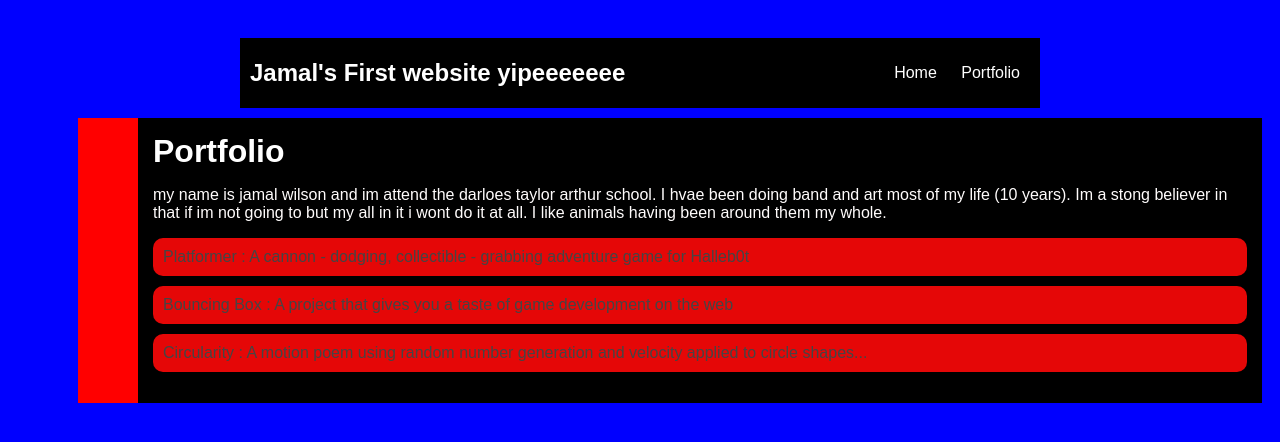
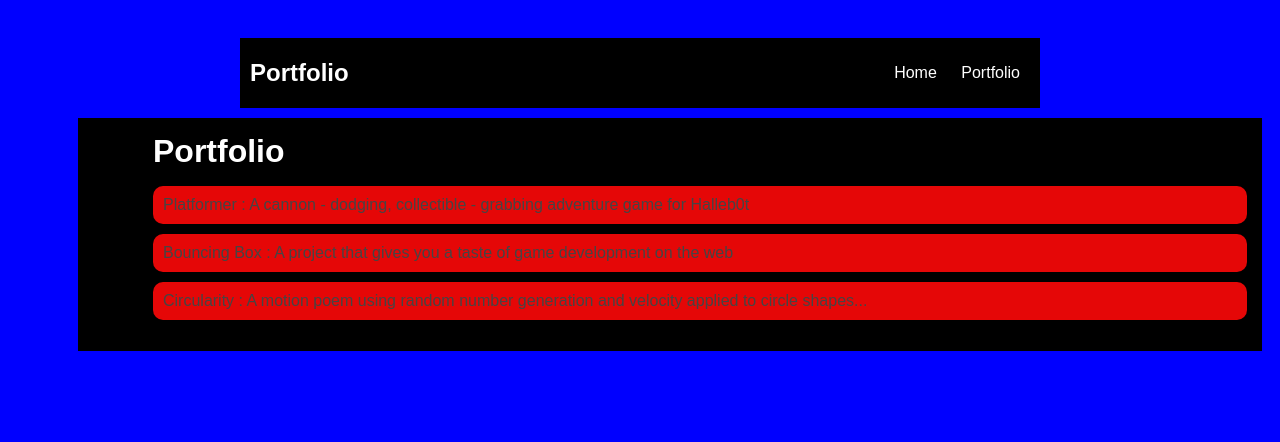
Before and after one commit to moneyxgohenyt/moneyxgohenyt.github.io, a plain HTML site: page portfolio.html in a window 1280 px wide. Drawn offline with Linux system fonts and the light colour scheme.

```diff
--- a/portfolio.html
+++ b/portfolio.html
@@ -7,7 +7,7 @@
   <body>
     <div id="all-contents">
       <nav>
-        <h1>Jamal's First website yipeeeeeee</h1>
+        <h1>Portfolio</h1>
         <ul id="nav-ul">
           <li class="nav-li">
             <a class="nav-a" href="index.html">Home</a>
@@ -29,10 +29,7 @@
         <div class="content">
           <h1>Portfolio</h1>
           <p>
-            my name is jamal wilson and im attend the darloes taylor arthur
-            school. I hvae been doing band and art most of my life (10 years).
-            Im a stong believer in that if im not going to but my all in it i
-            wont do it at all. I like animals having been around them my whole.
+
           </p>
           <ul id="portfolio">
             <li>
--- a/style.css
+++ b/style.css
@@ -76,9 +76,7 @@
   .myClass {
   background-color: blue;
 }
-#myId {
-  background-color: red;
-}
+
 
 .content h1 {
   color: white;
```
